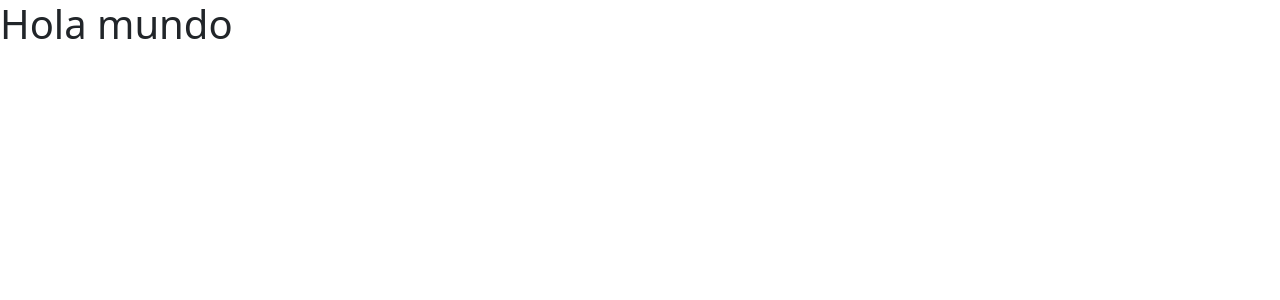
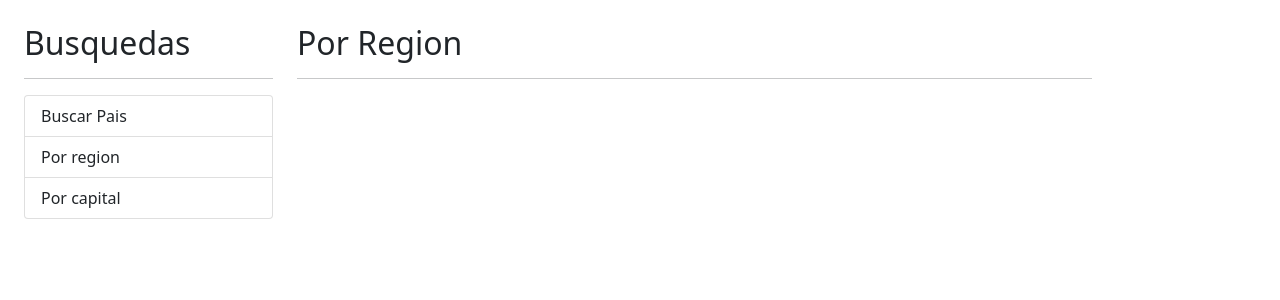
Before and after one commit to Jonathan-ulises/PaisesApp, an Angular app: page / in a window 1280 px wide. Shown: the top 300 px of the page. Built offline with nearby package versions, Linux system fonts and the light colour scheme.

Commit message:
Seccion 7: SPA - PaisesApp
Capitulo 99: Estructura HTML de nuestra aplicacion
Se creo la maquetacion del componente del SideBar.

```diff
--- a/src/app/app.component.html
+++ b/src/app/app.component.html
@@ -1 +1,15 @@
-<h1>Hola mundo</h1>
+<div class="row container mt-4">
+    <div class="col-3">
+        <h2>Busquedas</h2>
+        <hr>
+        <ul class="list-group">
+            <li class="list-group-item">Buscar Pais</li>
+            <li class="list-group-item">Por region</li>
+            <li class="list-group-item">Por capital</li>
+        </ul>
+    </div>
+    <div class="col">
+        <h2>Por Region</h2>
+        <hr>
+    </div>
+</div>
```
